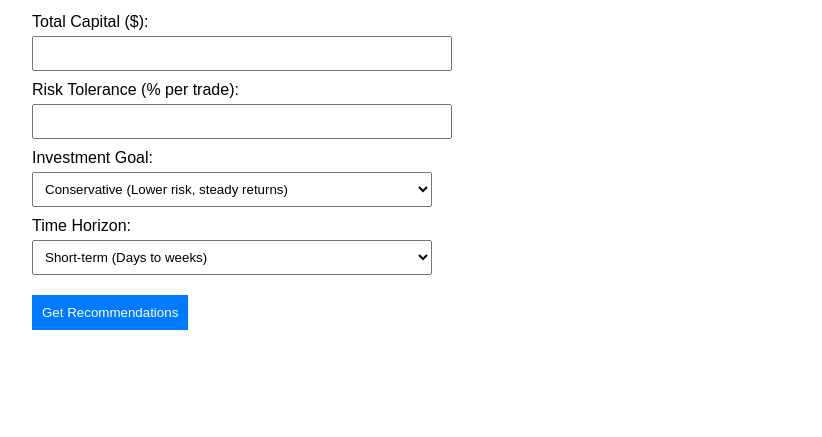
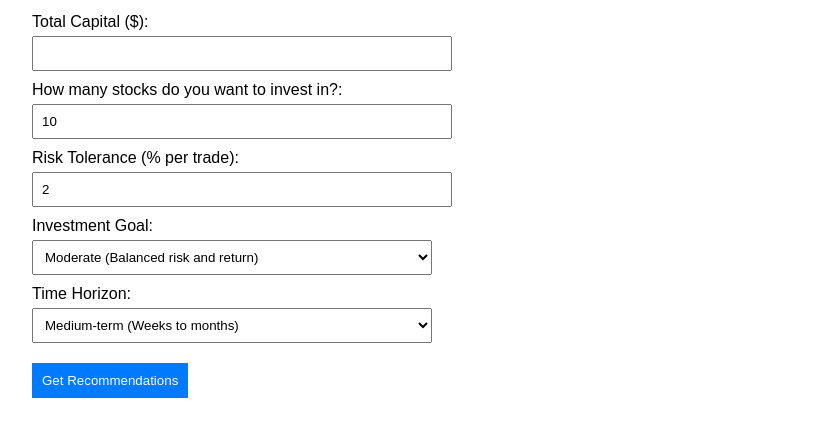
Before and after one commit to TheExpert24/Bill, a plain HTML site: page templates/index.html in a window 1280 px wide. Shown: the part 119-556 px from the top of the page, without its empty margins (8-830 px from the left). Drawn offline with Linux system fonts and the light colour scheme.

Commit message:
Update index.html

```diff
--- a/templates/index.html
+++ b/templates/index.html
@@ -18,22 +18,25 @@
     <p>Enter your investment requirements and goals to get personalized trade suggestions.</p>
     <form method="POST">
         <label for="capital">Total Capital ($):</label>
-        <input type="number" id="capital" name="capital" required min="1000">
+        <input type="number" id="capital" name="capital" required min="100">
+
+        <label for="num_stocks">How many stocks do you want to invest in?:</label>
+        <input type="number" id="num_stocks" name="num_stocks" required min="1" max="100" value="10">
 
         <label for="risk_tolerance">Risk Tolerance (% per trade):</label>
-        <input type="number" id="risk_tolerance" name="risk_tolerance" required min="0.1" max="10" step="0.1">
+        <input type="number" id="risk_tolerance" name="risk_tolerance" required min="0.1" max="10" step="0.1" value="2">
 
         <label for="goal">Investment Goal:</label>
         <select id="goal" name="goal" required>
             <option value="conservative">Conservative (Lower risk, steady returns)</option>
-            <option value="moderate">Moderate (Balanced risk and return)</option>
+            <option value="moderate" selected>Moderate (Balanced risk and return)</option>
             <option value="aggressive">Aggressive (Higher risk, higher potential returns)</option>
         </select>
 
         <label for="time_horizon">Time Horizon:</label>
         <select id="time_horizon" name="time_horizon" required>
             <option value="short">Short-term (Days to weeks)</option>
-            <option value="medium">Medium-term (Weeks to months)</option>
+            <option value="medium" selected>Medium-term (Weeks to months)</option>
             <option value="long">Long-term (Months to years)</option>
         </select>
 
```
